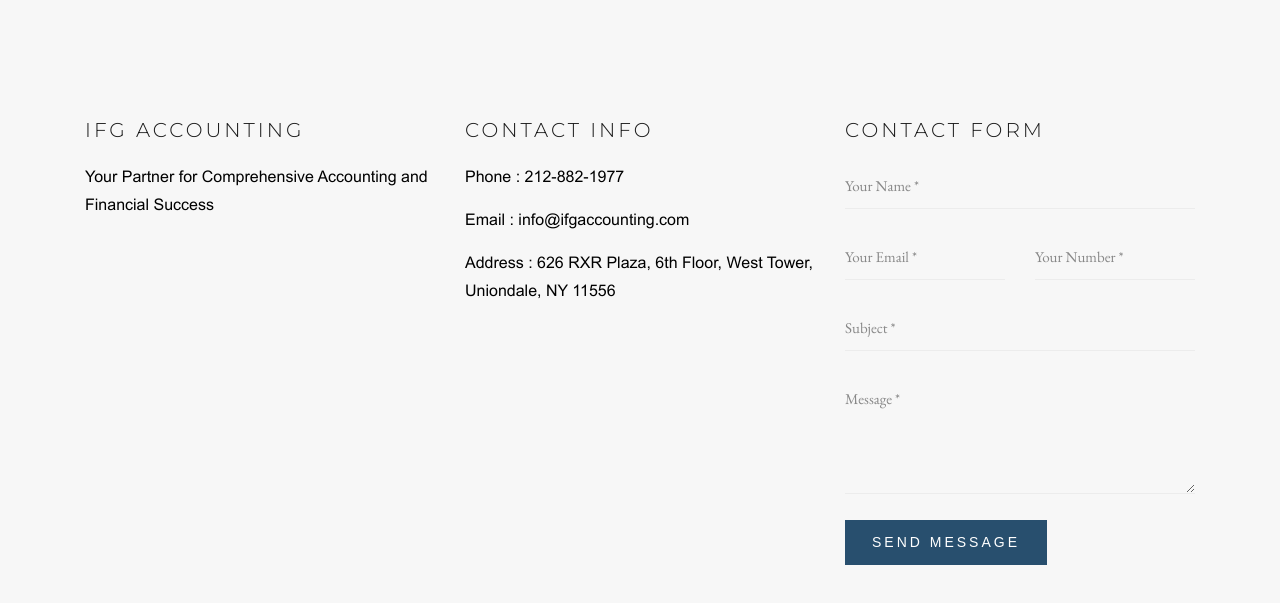
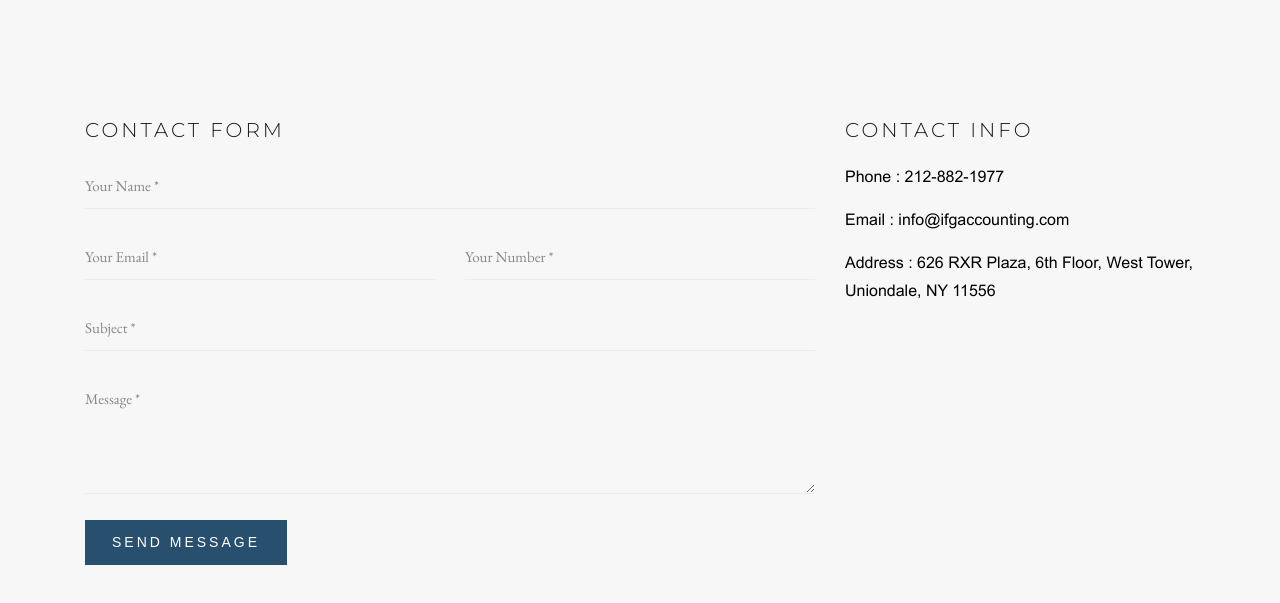
Before and after one commit to technoprogramming92/ifg-corp-gabriel, an Astro site: page /contact in a window 1280 px wide. Shown: the part 529-1132 px from the top of the page. Built offline with nearby package versions, Linux system fonts and the light colour scheme; Astro itself is replaced by a stand-in of ours.

Commit message:
contactPage-width-12:04-160425-saumya

```diff
--- a/src/pages/contact.astro
+++ b/src/pages/contact.astro
@@ -26,18 +26,7 @@ Kickstart a conversation that drives success.
   <div class="contact section-padding bg-color" id="contact">
 		<div class="container">
 			<div class="row mb-90">
-				<div class="col-md-4 mb-30">
-					<h5>IFG Accounting</h5>
-					<p>Your Partner for Comprehensive Accounting and Financial Success</p>
-
-				</div>
-				<div class="col-md-4 mb-30">
-					<h5>Contact Info</h5>
-					<p>Phone : 212-882-1977</p>
-					<p>Email : <a href="mailto:info@ifgaccounting.com">info@ifgaccounting.com</a></p>
-					<p>Address : 626 RXR Plaza, 6th Floor, West Tower, Uniondale, NY 11556</p>
-				</div>
-				<div class="col-md-4">
+				<div class="col-md-8">
 					<h5>Contact Form</h5>
 					    <form method="post" class="contact__form" action="#">
                             <!-- Form message -->
@@ -71,6 +60,13 @@ Kickstart a conversation that drives success.
                             </div>
                         </form>
 				</div>
+				<div class="col-md-4 mb-30">
+					<h5>Contact Info</h5>
+					<p>Phone : 212-882-1977</p>
+					<p>Email : <a href="mailto:info@ifgaccounting.com">info@ifgaccounting.com</a></p>
+					<p>Address : 626 RXR Plaza, 6th Floor, West Tower, Uniondale, NY 11556</p>
+				</div>
+
 			</div>
 			<!-- Map Section-->
 
```
